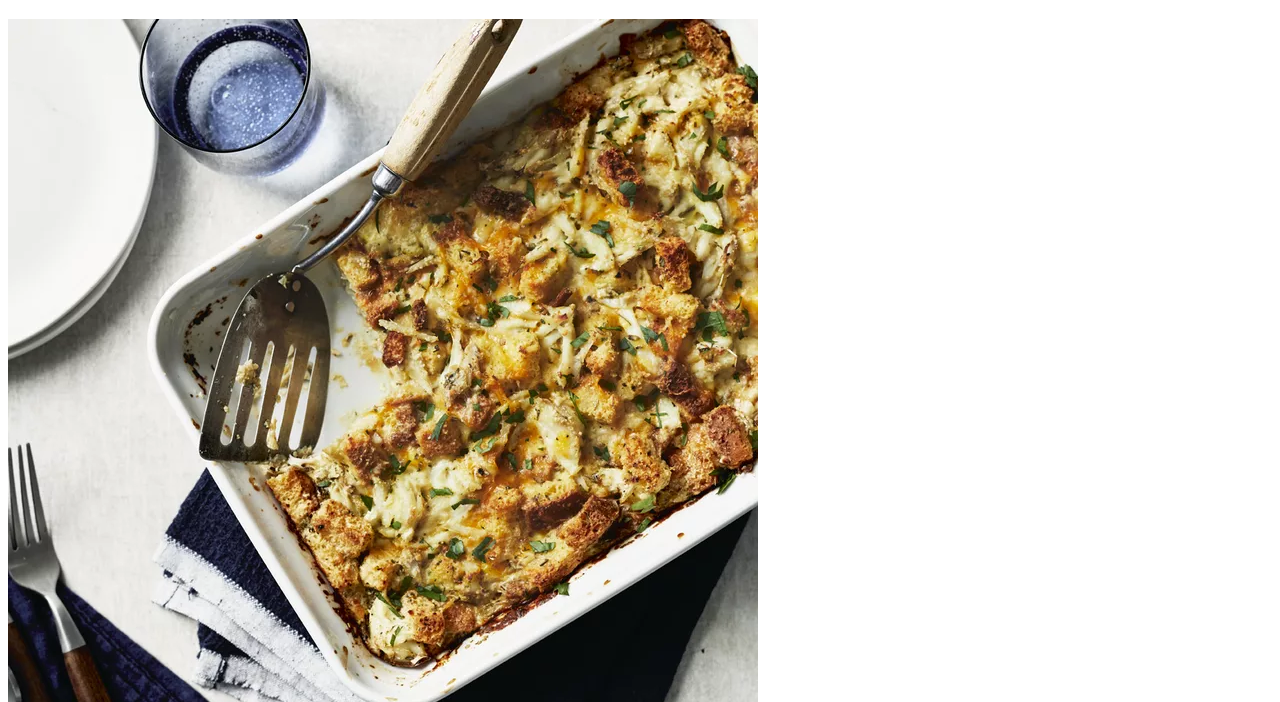
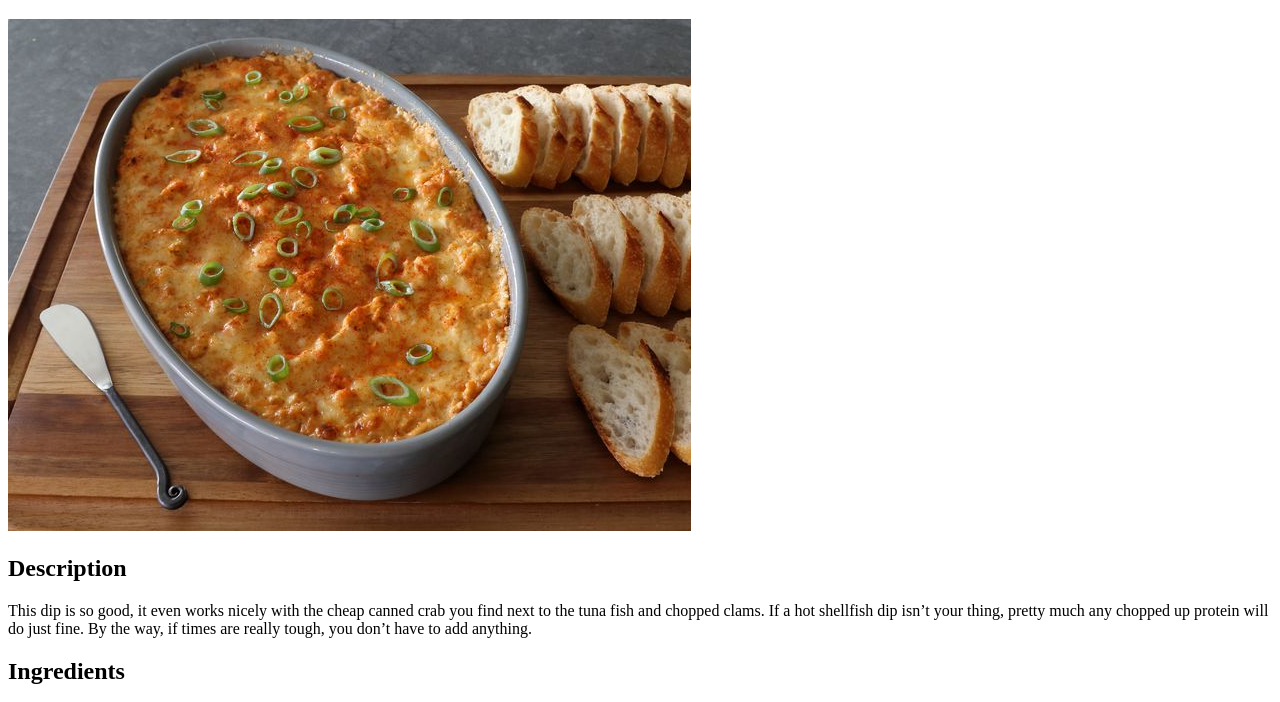
Before and after one commit to najammouad/odin-project, a plain HTML site: page recipes/crab_dip.html in a window 1280 px wide. Shown: the part 61-763 px from the top of the page. Drawn offline with Linux system fonts and the light colour scheme.

Commit message:
Modified image in Crab Dip recipe

```diff
--- a/recipes/crab_dip.html
+++ b/recipes/crab_dip.html
@@ -5,7 +5,7 @@
 </header>
 <body>
     <h1>Crab Dip</h1>
-    <img src="img/CrabBrunchCasserole_MFS.webp">
+    <img src="img/The-Best-Hot-Crab-Dip.jpeg">
     <h2>Description</h2>
     <p>This dip is so good, it even works nicely with the cheap canned crab you find next to the tuna fish and chopped clams. If a hot shellfish dip isn’t your thing, pretty much any chopped up protein will do just fine. By the way, if times are really tough, you don’t have to add anything. </p>
     <h2>Ingredients</h2>
```
